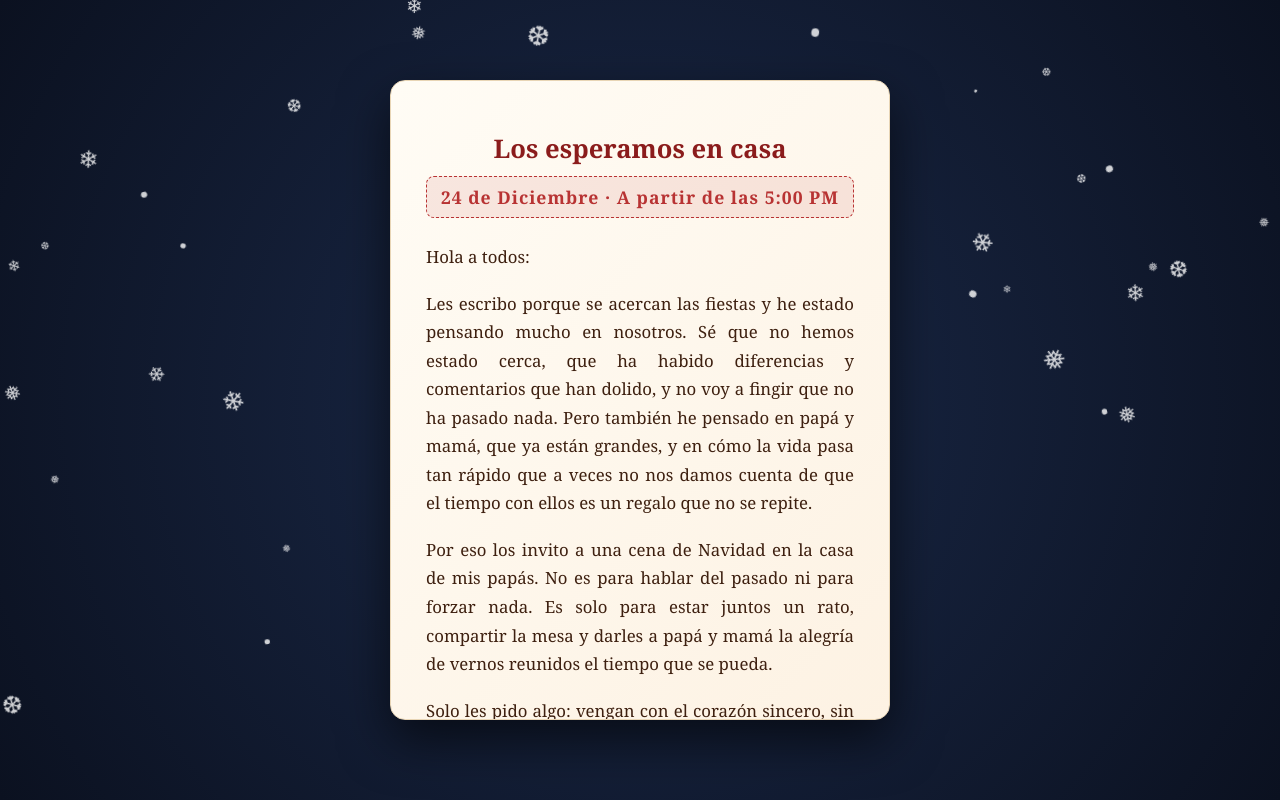
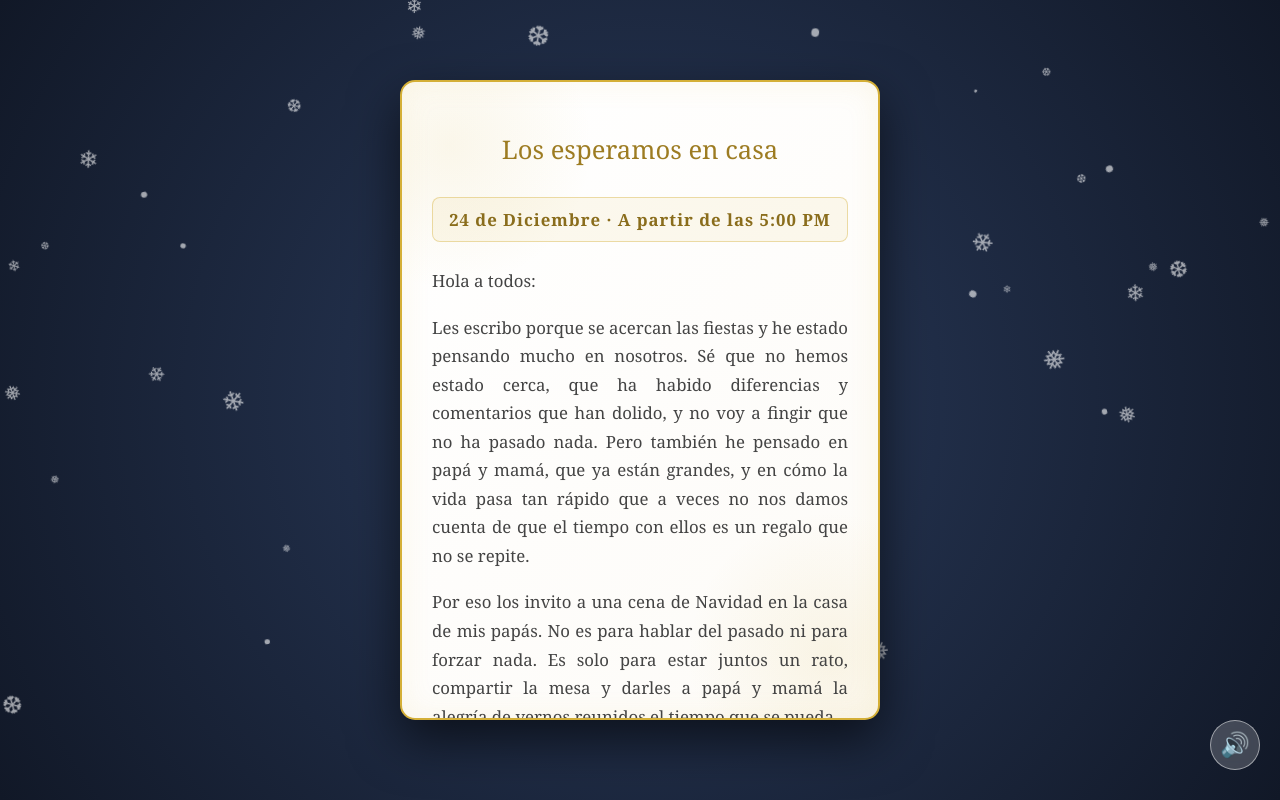
Before and after one commit to humanomaquina527-source/invitacion-navidad, a plain HTML site: page index.html in a window 1280 px wide. Both pictures are taken after a click on the button "🎵 Abrir invitación". Drawn offline with Linux system fonts and the light colour scheme.

Commit message:
Update index.html

```diff
--- a/index.html
+++ b/index.html
@@ -13,17 +13,18 @@
     align-items: center;
     justify-content: center;
     font-family: 'Georgia', 'Times New Roman', serif;
-    background: radial-gradient(circle at center, #1b2a4a 0%, #0b1120 100%);
+    /* Fondo exterior elegante azul noche con destellos */
+    background: radial-gradient(circle at center, #2a3b5c 0%, #111827 100%);
     overflow: hidden;
     padding: 15px;
   }
 
-  /* Copos de nieve */
+  /* Copos de nieve cayendo */
   .snow {
     position: fixed;
     top: -10px;
     color: #fff;
-    opacity: 0.8;
+    opacity: 0.6;
     pointer-events: none;
     animation: fall linear infinite;
     z-index: 1;
@@ -32,11 +33,11 @@
     to { transform: translateY(110vh) rotate(360deg); }
   }
 
-  /* Contenedor tipo libro GIGANTE */
+  /* Contenedor de la tarjeta */
   .book {
     position: relative;
     width: 100%;
-    max-width: 500px; /* Más grande, ideal para celular */
+    max-width: 480px;
     height: 80vh;
     max-height: 700px;
     perspective: 2000px;
@@ -47,89 +48,112 @@
     position: absolute;
     inset: 0;
     border-radius: 15px;
-    background: linear-gradient(135deg, #fffcf5 0%, #fdf2e3 100%);
-    box-shadow: 0 20px 50px rgba(0,0,0,0.6);
-    padding: 40px 35px;
+    /* Fondo blanco hueso elegante */
+    background: linear-gradient(135deg, #ffffff 0%, #fdfbf7 100%);
+    box-shadow: 0 20px 50px rgba(0,0,0,0.6), inset 0 0 30px rgba(212, 175, 55, 0.1);
+    padding: 40px 30px;
     display: flex;
     flex-direction: column;
     justify-content: center;
     text-align: center;
-    color: #3e2010;
+    color: #333;
     backface-visibility: hidden;
-    border: 1px solid #e8d5b5;
+    border: 2px solid #d4af37; /* Borde dorado */
   }
 
-  /* Portada que se abre */
+  /* Portada de la tarjeta */
   .cover {
     transform-origin: left center;
     transition: transform 1.5s cubic-bezier(.4,.2,.2,1);
     z-index: 3;
-    background: linear-gradient(135deg, #8b1c1c 0%, #b83333 50%, #8b1c1c 100%);
-    color: #ffe9b0;
-    border: 3px solid #d4af37;
   }
+
+  /* Marco interior dorado en la portada */
   .cover::before {
     content: '';
     position: absolute;
-    inset: 10px;
-    border: 1px solid rgba(212, 175, 55, 0.4);
+    inset: 12px;
+    border: 1.5px solid rgba(212, 175, 55, 0.6);
     border-radius: 10px;
     pointer-events: none;
   }
+
   .cover h1 {
     font-size: 2.2rem;
     letter-spacing: 3px;
-    margin-bottom: 20px;
-    text-shadow: 0 3px 10px rgba(0,0,0,0.5);
+    margin-bottom: 15px;
+    color: #9d7c22; /* Dorado oscuro para que se lea en blanco */
+    text-shadow: 0 2px 5px rgba(212, 175, 55, 0.3);
     line-height: 1.2;
+    font-weight: normal;
   }
-  .cover .adorno { font-size: 2.5rem; margin: 15px 0; }
-  .cover p { font-size: 1.1rem; opacity: 0.95; line-height: 1.6; font-style: italic; }
 
+  .cover .adorno { font-size: 2.5rem; margin: 15px 0; color: #d4af37; }
+  .cover p { font-size: 1.1rem; color: #666; line-height: 1.6; font-style: italic; }
+
+  /* Animación de apertura */
   .book.open .cover {
     transform: rotateY(-170deg);
   }
 
-  /* Página interior */
+  /* Interior de la tarjeta */
   .inside {
     z-index: 2;
     overflow-y: auto;
     justify-content: flex-start;
+    background:
+      radial-gradient(circle at 10% 10%, rgba(212, 175, 55, 0.1) 0%, transparent 20%),
+      radial-gradient(circle at 90% 90%, rgba(212, 175, 55, 0.1) 0%, transparent 20%),
+      linear-gradient(135deg, #ffffff 0%, #fdfbf7 100%);
   }
+
   .inside h2 {
     font-size: 1.6rem;
-    color: #8b1c1c;
+    color: #9d7c22;
     margin-bottom: 10px;
     margin-top: 10px;
+    font-weight: normal;
   }
+
+  .inside .divisor {
+    width: 60%;
+    height: 1px;
+    background: linear-gradient(to right, transparent, #d4af37, transparent);
+    margin: 0 auto 20px auto;
+  }
+
   .inside .fecha {
-    font-size: 1.1rem;
-    color: #b83333;
+    font-size: 1.05rem;
+    color: #8a6d1c;
     margin-bottom: 25px;
     font-weight: bold;
     letter-spacing: 1px;
-    background: rgba(184, 51, 51, 0.1);
-    padding: 8px;
+    background: rgba(212, 175, 55, 0.08);
+    padding: 10px;
     border-radius: 8px;
-    border: 1px dashed #b83333;
+    border: 1px solid rgba(212, 175, 55, 0.4);
   }
+
   .inside p {
     font-size: 1.05rem;
     line-height: 1.7;
     margin-bottom: 18px;
     text-align: justify;
     text-justify: inter-word;
+    color: #444;
   }
+
   .inside .firma {
     margin-top: 25px;
     font-style: italic;
     text-align: right;
     font-size: 1.2rem;
-    color: #8b1c1c;
+    color: #9d7c22;
     font-weight: bold;
+    padding-right: 10px;
   }
 
-  /* Botón */
+  /* Botón de abrir */
   .btn {
     position: fixed;
     bottom: 30px;
@@ -140,16 +164,38 @@
     font-size: 1.1rem;
     font-family: inherit;
     letter-spacing: 1px;
-    border: 2px solid #d4af37;
+    border: 2px solid #fff;
     border-radius: 50px;
-    background: linear-gradient(135deg, #8b1c1c, #b83333);
-    color: #ffe9b0;
+    background: linear-gradient(135deg, #d4af37, #b8932a);
+    color: #fff;
     cursor: pointer;
     box-shadow: 0 10px 25px rgba(0,0,0,0.5);
     transition: transform .2s, box-shadow .2s;
   }
   .btn:hover { transform: translateX(-50%) scale(1.05); box-shadow: 0 15px 30px rgba(0,0,0,0.7); }
   .btn.hidden { display: none; }
+
+  /* Botón flotante para pausar la música */
+  .music-btn {
+    position: fixed;
+    bottom: 30px;
+    right: 20px;
+    z-index: 10;
+    width: 50px;
+    height: 50px;
+    border-radius: 50%;
+    background: rgba(255, 255, 255, 0.2);
+    border: 1px solid rgba(255, 255, 255, 0.5);
+    color: #fff;
+    font-size: 1.5rem;
+    cursor: pointer;
+    display: none;
+    align-items: center;
+    justify-content: center;
+    backdrop-filter: blur(5px);
+    transition: background 0.3s;
+  }
+  .music-btn:hover { background: rgba(255, 255, 255, 0.4); }
 
   @media (max-width: 400px) {
     .book { height: 85vh; }
@@ -162,16 +208,19 @@
 <body>
 
   <div class="book" id="book">
+    <!-- PORTADA BLANCA Y DORADA -->
     <div class="page cover">
-      <div class="adorno">🎄</div>
+      <div class="adorno">🕊️</div>
       <h1>Invitación<br>Cena de Navidad</h1>
       <div class="adorno">✨</div>
       <p>Un momento para compartir en familia</p>
-      <p style="margin-top:25px; font-size:0.9rem;">Toca el botón para abrir</p>
+      <p style="margin-top:25px; font-size:0.85rem; color:#d4af37;">Toca el botón para abrir</p>
     </div>
 
+    <!-- INTERIOR ADORNADO -->
     <div class="page inside">
       <h2>Los esperamos en casa</h2>
+      <div class="divisor"></div>
       <div class="fecha">24 de Diciembre · A partir de las 5:00 PM</div>
 
       <p>Hola a todos:</p>
@@ -184,14 +233,24 @@
 
       <p>Vengan a la hora que gusten a partir de las 5-6 pm. Por favor confírmenme si pueden asistir para ir organizándome.</p>
 
-      <div class="firma">Con cariño,<br>Duce</div>
+      <div class="firma">Con cariño,<br>Duce ✨</div>
     </div>
   </div>
 
+  <!-- Botón de abrir -->
   <button class="btn" id="btn">🎵 Abrir invitación</button>
 
+  <!-- Botón para silenciar (aparece después de abrir) -->
+  <button class="music-btn" id="music-btn">🔊</button>
+
+  <!-- Reproductor de audio oculto -->
+  <audio id="bg-music" loop>
+    <!-- Canción navideña instrumental libre de derechos -->
+    <source src="https://www.chosic.com/wp-content/uploads/2021/07/We-Wish-You-A-Merry-Christmas-Piano.mp3" type="audio/mpeg">
+  </audio>
+
 <script>
-  // Copos de nieve
+  // Copos de nieve animados
   const snowChars = ['❄','❅','❆','•'];
   for (let i = 0; i < 50; i++) {
     const s = document.createElement('div');
@@ -204,62 +263,34 @@
     document.body.appendChild(s);
   }
 
-  // Abrir libro + música
   const book = document.getElementById('book');
   const btn = document.getElementById('btn');
-  let audioCtx = null;
-  let musicStarted = false;
+  const musicBtn = document.getElementById('music-btn');
+  const audio = document.getElementById('bg-music');
 
-  const melody = [
-    ['C5',1],['C5',0.5],['D5',1],['C5',1],['F5',1],['E5',2],
-    ['C5',1],['C5',0.5],['D5',1],['C5',1],['G5',1],['F5',2],
-    ['C5',1],['C5',0.5],['C6',1],['A5',1],['F5',1],['E5',1],['D5',1],
-    ['Bb5',1],['Bb5',0.5],['A5',1],['F5',1],['G5',1],['F5',2]
-  ];
-  const noteFreq = {
-    'C5':523.25, 'D5':587.33, 'E5':659.25, 'F5':698.46,
-    'G5':783.99, 'A5':880.00, 'Bb5':932.33, 'C6':1046.50
-  };
-
-  function playMelody() {
-    if (!audioCtx) {
-      audioCtx = new (window.AudioContext || window.webkitAudioContext)();
-    }
-    const beat = 0.45;
-    let t = audioCtx.currentTime + 0.1;
-
-    melody.forEach(([note, dur]) => {
-      const osc = audioCtx.createOscillator();
-      const gain = audioCtx.createGain();
-      osc.type = 'triangle'; // Un tono más parecido a cajita de música
-      osc.frequency.value = noteFreq[note];
-
-      const start = t;
-      const end = t + dur * beat;
-
-      gain.gain.setValueAtTime(0, start);
-      gain.gain.linearRampToValueAtTime(0.15, start + 0.05);
-      gain.gain.exponentialRampToValueAtTime(0.001, end);
-
-      osc.connect(gain).connect(audioCtx.destination);
-      osc.start(start);
-      osc.stop(end);
-
-      t = end;
-    });
-
-    const total = t - audioCtx.currentTime;
-    setTimeout(() => { if (musicStarted) playMelody(); }, total * 1000 + 400);
-  }
-
+  // Abrir tarjeta y reproducir música
   btn.addEventListener('click', () => {
     book.classList.add('open');
     btn.classList.add('hidden');
 
-    if (!musicStarted) {
-      musicStarted = true;
-      if (audioCtx && audioCtx.state === 'suspended') audioCtx.resume();
-      playMelody();
+    // Mostrar el botón de pausa de música
+    musicBtn.style.display = 'flex';
+
+    // Reproducir la canción de fondo
+    audio.volume = 0.5; // Volumen al 50%
+    audio.play().catch(error => {
+      console.log("El navegador bloqueó el audio automático, pero el botón ya fue presionado.");
+    });
+  });
+
+  // Botón para pausar/reanudar música
+  musicBtn.addEventListener('click', () => {
+    if (audio.paused) {
+      audio.play();
+      musicBtn.textContent = '🔊';
+    } else {
+      audio.pause();
+      musicBtn.textContent = '🔇';
     }
   });
 </script>
```
